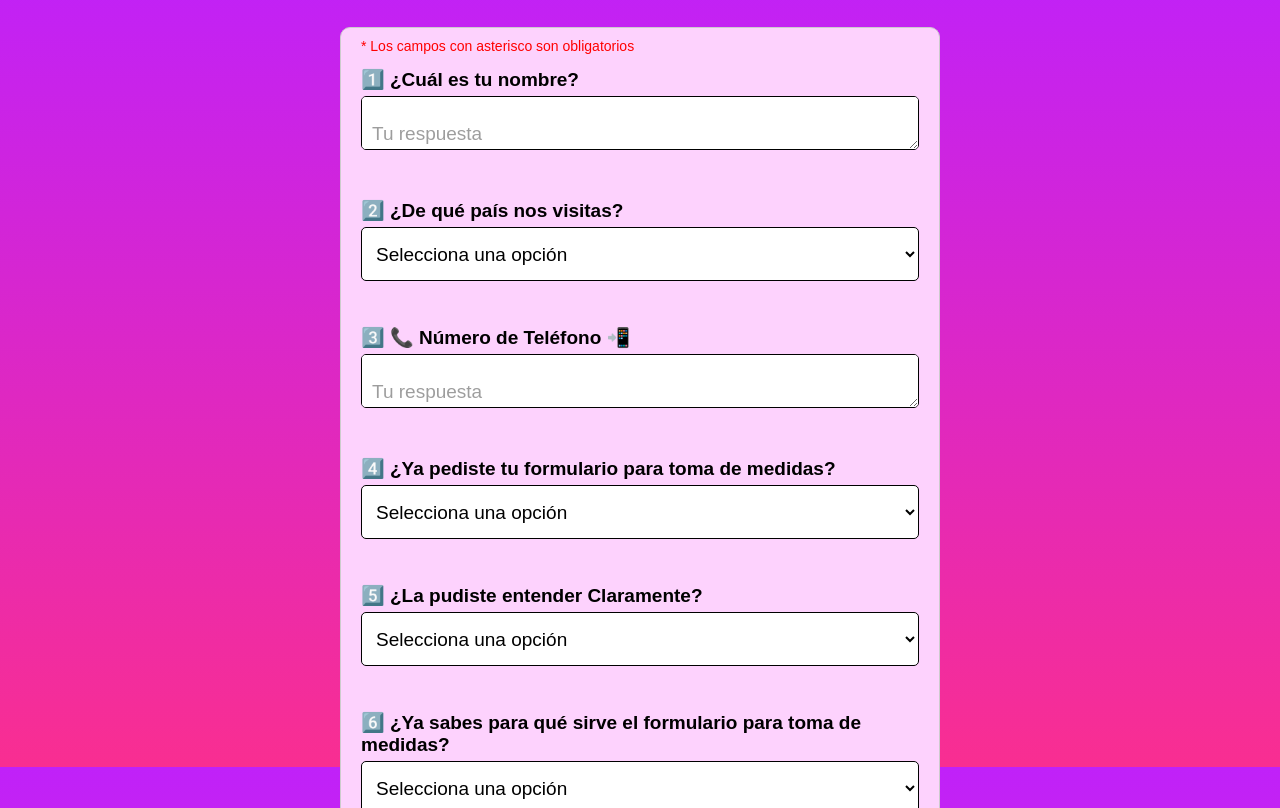
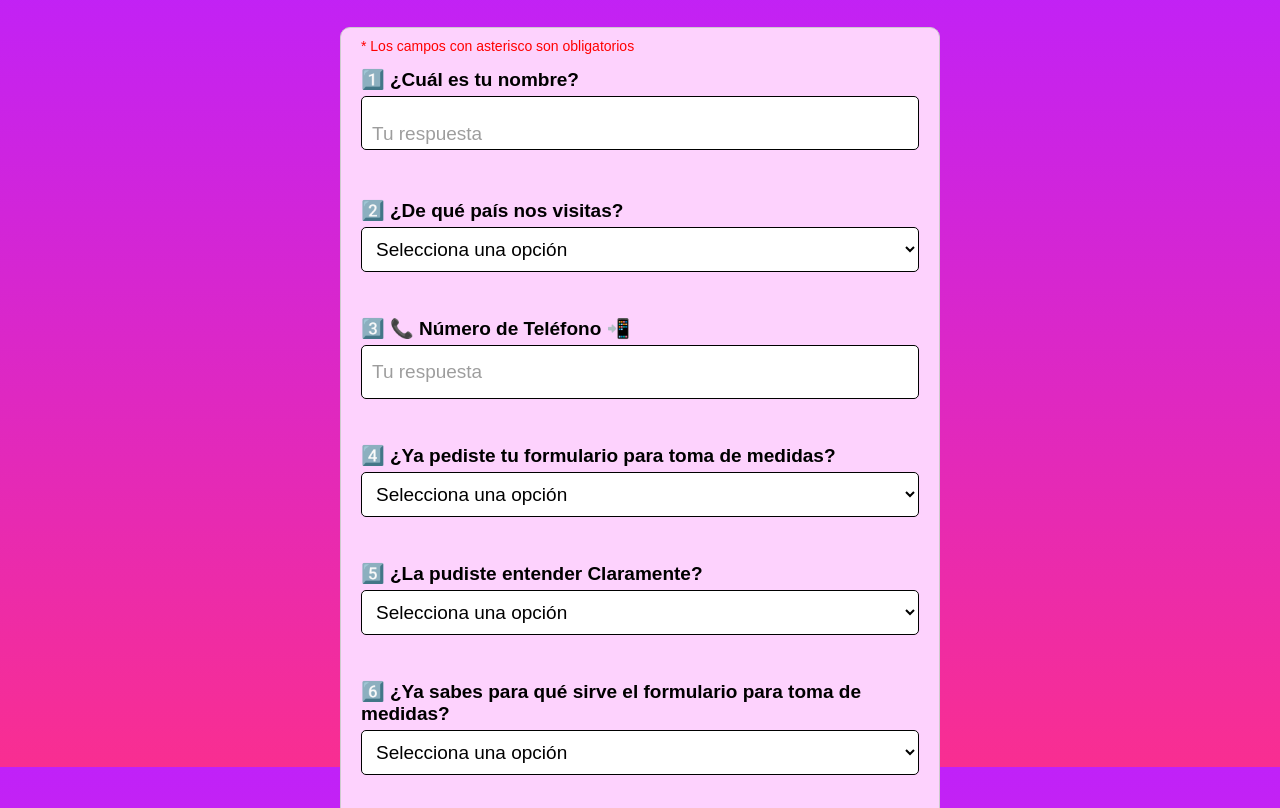
Before and after one commit to abcmulticursos/preguntas-clase-1, a plain HTML site: page index.html in a window 1280 px wide. Shown: the part 833-1641 px from the top of the page. Drawn offline with Linux system fonts and the light colour scheme.

Commit message:
Update index.html

```diff
--- a/index.html
+++ b/index.html
@@ -76,7 +76,7 @@
 
     /* --- ESTILOS PARA EL FORMULARIO --- */
     .form-container {
-        background-color: #fdd2fd; /* Color de fondo del formulario actualizado */
+        background-color: #fdd2fd;
         border: 1px solid #cccccc;
         border-radius: 10px;
         padding: 20px;
@@ -120,24 +120,25 @@
         margin-bottom: 30px;
     }
 
-    /* PROPIEDADES DE ALTURA ACTUALIZADAS */
-    /* Regla para los campos que deben tener una altura fija de 54px */
-    .form-group input,
-    .form-group select,
-    .form-group textarea#nombre,
-    .form-group textarea#telefono,
-    .form-group textarea#clase-feedback,
-    .form-group textarea#practicar-medidas {
+    /* PROPIEDADES DE ALTURA Y COMPORTAMIENTO UNIFORMES */
+    .form-group textarea,
+    .form-group input[type="tel"] {
         height: 54px;
-        line-height: 54px;
+        line-height: 54px; /* Centra el texto verticalmente */
+        resize: none; /* Evita que el usuario cambie el tamaño */
+        overflow: hidden; /* Oculta cualquier texto que se desborde */
     }
 
     /* Regla específica para el campo de mensaje largo */
     .form-group textarea#sugerencias {
+        height: auto;
         min-height: 255px;
+        line-height: 1.2;
+        overflow: auto;
+        resize: vertical;
     }
 
-    /* ESTILO ADICIONAL: Para el texto de sugerencia "Tu respuesta" */
+    /* Estilo para el placeholder "Tu respuesta" */
     .form-group input::placeholder,
     .form-group textarea::placeholder {
         color: #000000;
@@ -233,19 +234,14 @@
                     <option value="chile">Chile 🇨🇱</option>
                     <option value="argentina">Argentina 🇦🇷</option>
                     <option value="bolivia">Bolivia 🇧🇴</option>
-                    <option value="venezuela">Venezuela 🇻🇪</option>
-                    <option value="honduras">Honduras 🇭🇳</option>
-                    <option value="el-salvador">El Salvador 🇸🇻</option>
-                    <option value="uruguay">Uruguay 🇺🇾</option>
                     <option value="guatemala">Guatemala 🇬🇹</option>
-                    <option value="espana">España 🇪🇸</option>
                     <option value="otro">Otro</option>
                 </select>
             </div>
 
             <div class="form-group">
                 <label for="telefono">3️⃣ 📞 Número de Teléfono 📲</label>
-                <textarea id="telefono" name="telefono" placeholder="Tu respuesta"></textarea>
+                <input type="tel" id="telefono" name="telefono" placeholder="Tu respuesta">
             </div>
 
             <div class="form-group">
@@ -342,20 +338,16 @@
         const mensajeExito = document.getElementById('mensaje-exito');
 
         formulario.addEventListener('submit', function(event) {
-            // Detiene el envío normal del formulario
             event.preventDefault();
 
-            // Oculta todo el contenido principal y muestra la imagen de agradecimiento
             mainContainer.style.display = 'none';
             mensajeExito.style.display = 'block';
 
-            // Desplaza la página al inicio de forma suave
             window.scrollTo({
                 top: 0,
                 behavior: 'smooth'
             });
 
-            // Envía los datos a Google Sheets usando la API Fetch
             const formData = new FormData(formulario);
             const scriptURL = formulario.getAttribute('action');
 
```
